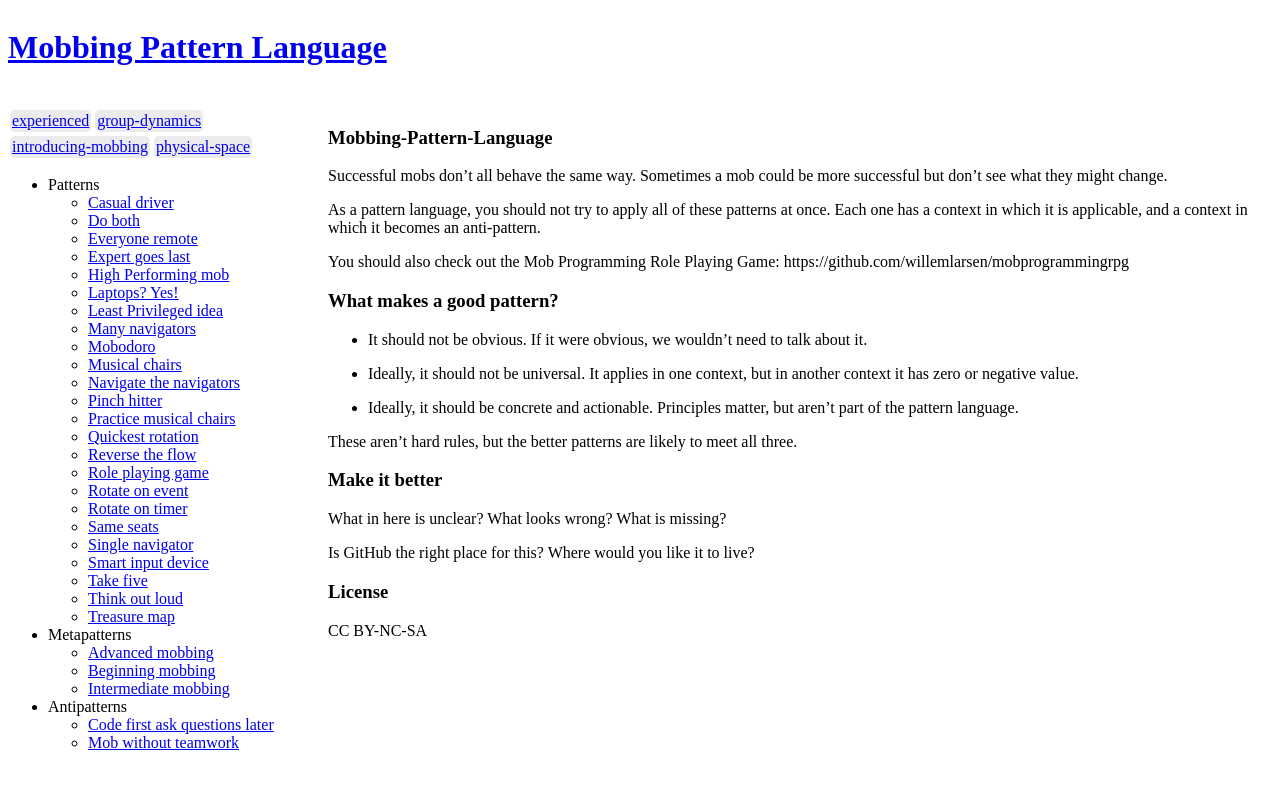
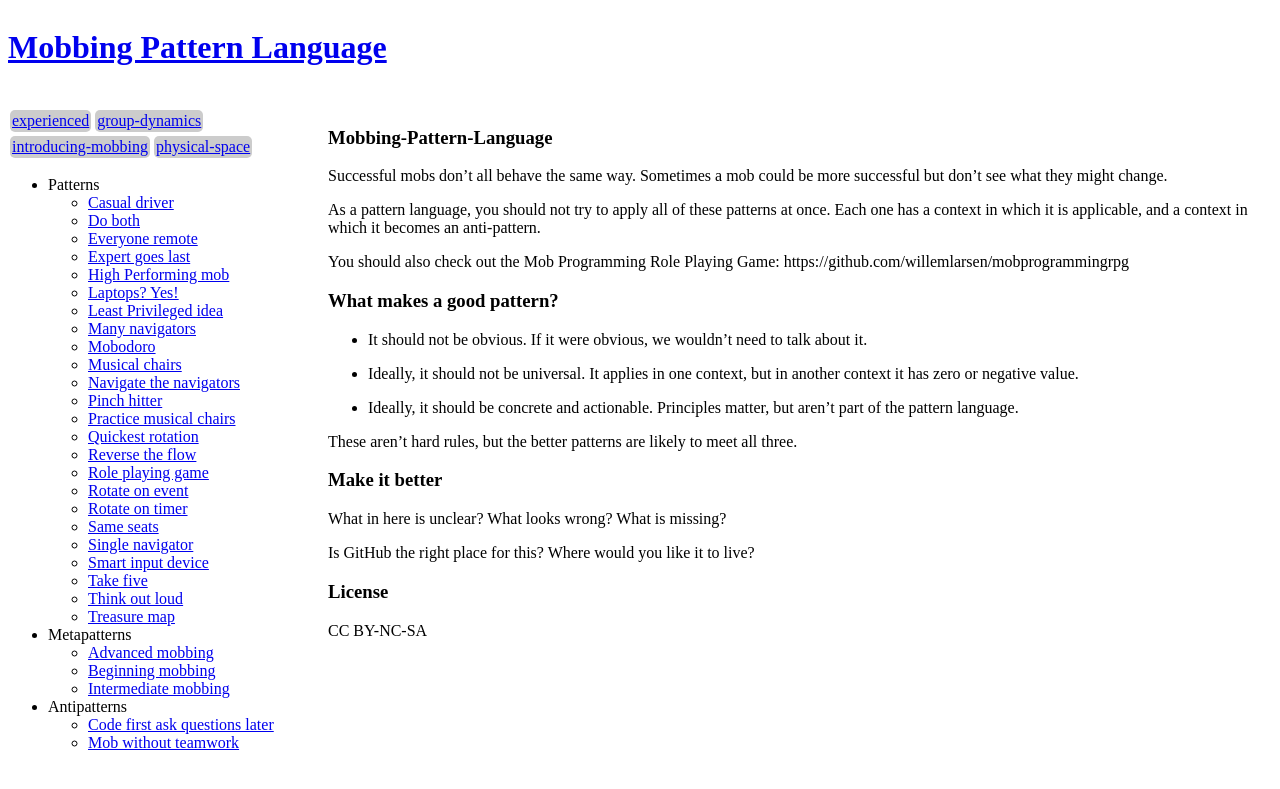
Before and after one commit to JayBazuzi/Mobbing-Pattern-Language, a Jekyll site: the page built from README.md, in a window 1280 px wide. Shown: the top 789 px of the page. Built offline with Jekyll 4.4.1, drawn with Linux system fonts in a browser that asks for light colours; our own code applies the rules of GitHub Pages for plain Markdown files.

Commit message:
Cleanup styles.scss: extract variables; remove dead code

```diff
--- a/assets/css/styles.scss
+++ b/assets/css/styles.scss
@@ -1,26 +1,26 @@
 ---
 ---
 
+:root {
+  --color-theme-1: #556699;
+  --color-theme-2: #CCCCCC;
+  --desktop-nav-width: 300px;
+}
+
 .main {
   display: grid;
-  grid-template-columns: 300px 1fr;
+  grid-template-columns: var(--desktop-nav-width) 1fr;
   grid-template-rows: auto 1fr;
   grid-template-areas:
     'header     header'
     'navigation content';
   grid-gap: 20px;
 
-  &--without-nav {
-    grid-template-areas:
-      'header  header'
-      'content content';
-  }
-
   .navigation {
     grid-area: navigation;
 
     .navigation__collection--highlighted {
-      background-color: #55669966;
+      background-color: var(--color-theme-1);
     }
   }
 
@@ -45,11 +45,11 @@
   &__tag {
     border-radius: 5px;
     padding: 2px;
-    background-color: #CCCCCC66;
+    background-color: var(--color-theme-2);
     margin: 2px;
 
     &--active {
-      background-color: #55669966;
+      background-color: var(--color-theme-1);
     }
   }
 }
```
